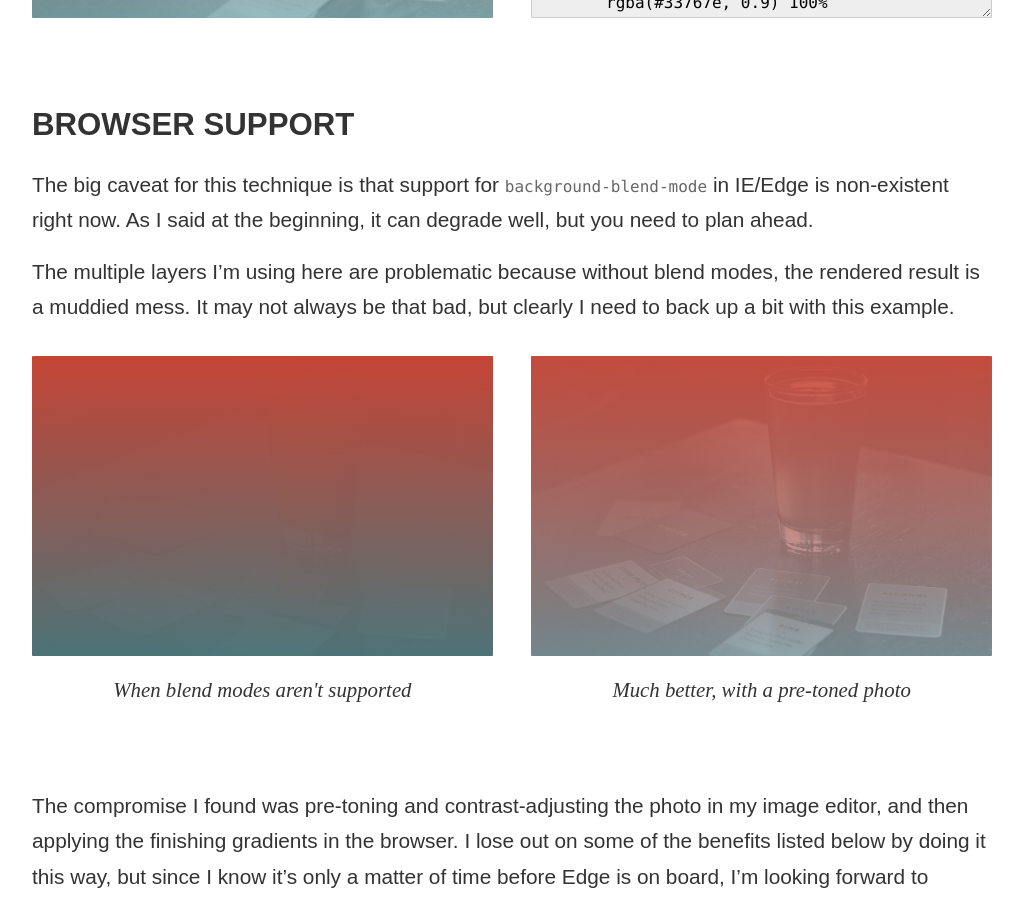
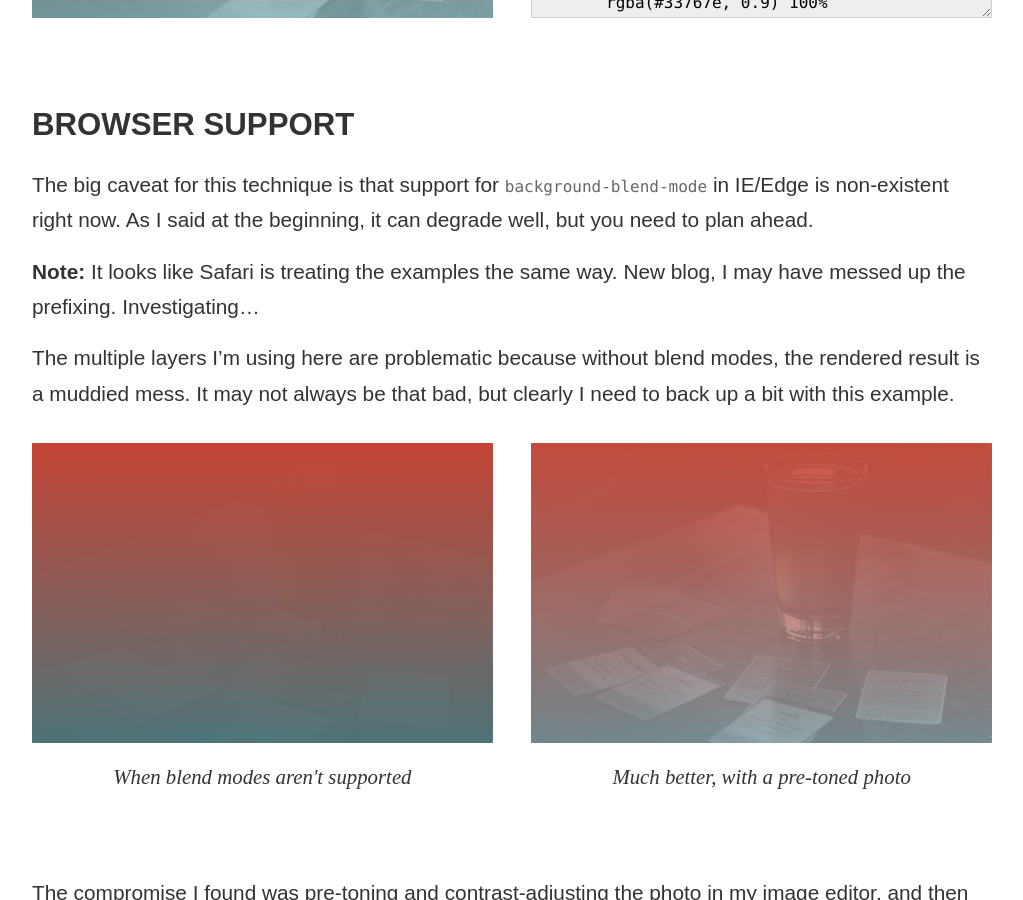
Before and after one commit to lindakovacs/daveshea.com, a Jekyll site: the page built from _posts/2016-10-24-photo-toning.markdown, in a window 1280 px wide and 900 px high, scrolled down 4324 px. Shown: the whole window, without its empty margins (128-1151 px from the left). Built offline with Jekyll 4.4.1, drawn with Linux system fonts in a browser that asks for light colours.

Commit message:
Adding temporary note

```diff
--- a/_posts/2016-10-24-photo-toning.markdown
+++ b/_posts/2016-10-24-photo-toning.markdown
@@ -186,6 +186,8 @@ The basic image is where I need it now, so the last thing to do is add a red gra
 
 The big caveat for this technique is that support for <code>background-blend-mode</code> in IE/Edge is non-existent right now. As I said at the beginning, it can degrade well, but you need to plan ahead.
 
+<strong>Note:</strong> It looks like Safari is treating the examples the same way. New blog, I may have messed up the prefixing. Investigating...
+
 The multiple layers I'm using here are problematic because without blend modes, the rendered result is a muddied mess. It may not always be that bad, but clearly I need to back up a bit with this example.
 
 <ul class="project-gallery project-gallery-2up-break">
```
Also changed, not shown: 2 other files.
